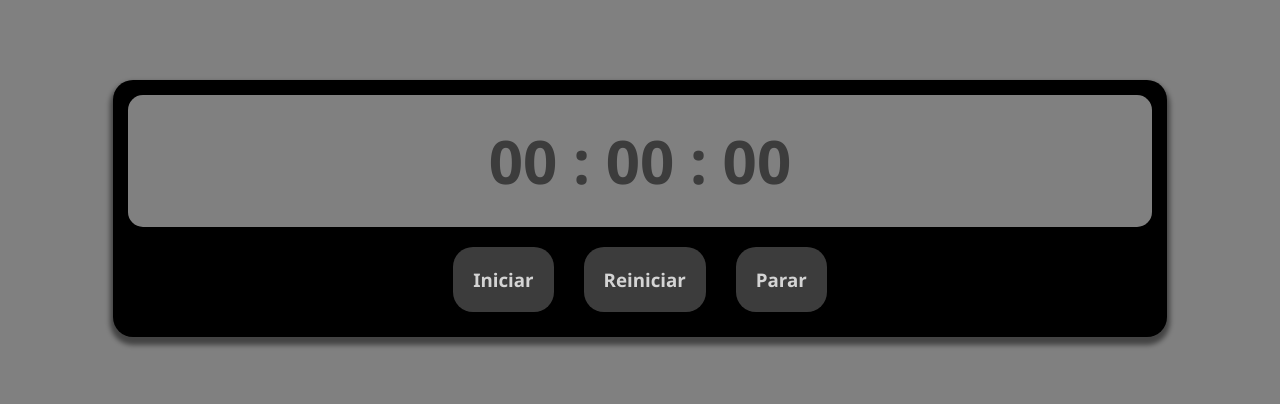
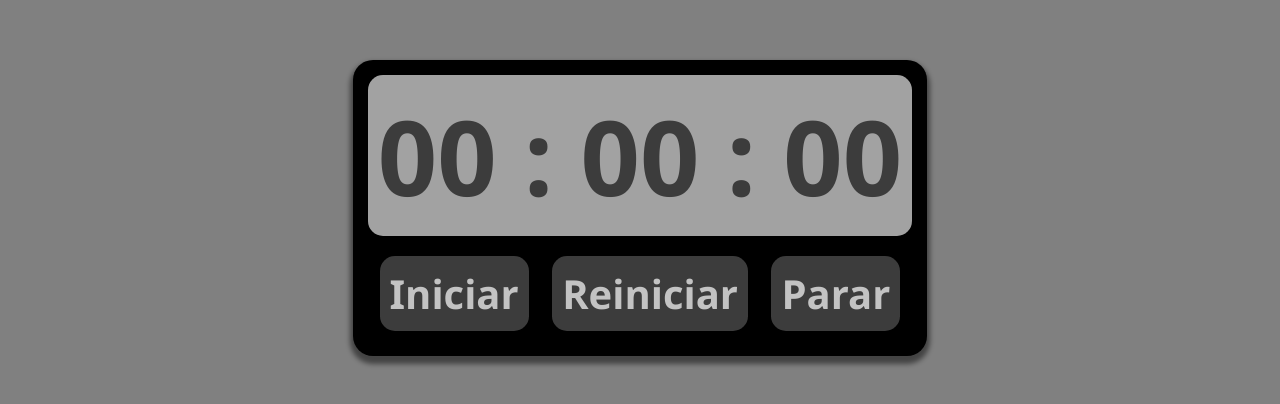
Before and after one commit to LaLunaInSky/projeto-cronometro, a plain HTML site: page index.html in a window 1280 px wide. Shown: the part 192-596 px from the top of the page. Drawn offline with Linux system fonts and the light colour scheme.

Commit message:
12/01/2025 13:06

```diff
--- a/index.html
+++ b/index.html
@@ -12,22 +12,22 @@
             <h1>
                 00 : 00 : 00
             </h1>
-        </section>
             <section class="botõesContagem">
-            <section onclick="rodarContagem = true" class="btnIniciar">
+                <section onclick="rodarContagem = true" class="btn Iniciar">
                     <h1>
                         Iniciar
                     </h1>
                 </section>
-            <section onclick="hora = 0, minuto = 0, segundo = 0" class="btnReiniciar">
+                <section onclick="hora = 0, minuto = 0, segundo = 0" class="btn Reiniciar">
                     <h1>
                         Reiniciar
                     </h1>
                 </section>
-            <section onclick="rodarContagem = false" class="btnParar">
+                <section onclick="rodarContagem = false" class="btn Parar">
                     <h1>
                         Parar
                     </h1>
+                </section>
             </section>
         </section>
     </main>
--- a/styles/style_adaptivo.css
+++ b/styles/style_adaptivo.css
@@ -33,54 +33,79 @@ body {
 
 @media (min-width:320px)  {
     body {
-        display: flex;
+        display: block;
         height: 100vh;
-        width: 100vw;
         font-family: 'Segoe UI', Tahoma, Geneva, Verdana, sans-serif;
-        background-color: var(--preto04);
     }
 
     main {
         cursor: default;
-        margin: auto;
-        border-radius: 20px;
-        box-shadow: 0px 5px 5px 3px rgba(0, 0, 0, 0.479);
-        width: 80vw;
-        padding: 15px;
-        background-color: var(--preto01);
+        height: 100%;
+        display: flex;
+        flex-flow: row;
+        justify-content: center;
+        align-items: center;
+        background-color: var(--preto04);
     }
 
     .mostradorContagem {
-        text-align: center;
-        color: var(--preto02);
-        border-radius: 15px;
-        padding: 25px;
-        font-size: 2.5em;
-        background-color: var(--preto04);
+        background-color: var(--preto01);
+        border-radius: 20px;
+        padding: 15px;
+        box-shadow: 0px 5px 5px 3px rgba(0, 0, 0, 0.479);
+
+        &>h1 {
+            border-radius: 15px;
+            padding: 10px;
+            font-size: 3.3em;
+            background-color: var(--preto05);
+            color: var(--preto02);
+        }
     }
 
     .botõesContagem {
         display: flex;
-        justify-content: center;
+        justify-content: space-around;
+
     }
 
-    .btnIniciar, .btnReiniciar, .btnParar {
+    .btn {
         cursor: pointer;
         background-color: var(--preto02);
-        color: var(--branco03);
-        margin: 20px 15px 10px;
-        border-radius: 20px;
-        padding: 20px;
+        color: var(--preto06);
+        padding: 10px;
+        margin-top: 20px;
+        margin-bottom: 10px;
+        border-radius: 15px;
+
+        &>h1 {
+            font-size: 1.3em;
+        }
 
         &:hover {
-            color: var(--preto02);
-            background-color: var(--branco03);
+            color: var(--preto01);
+            background-color: var(--preto05);
         }
     }
 }
 
-@media (min-width:480px)  { /* smartphones, Android phones, landscape iPhone */ }
-@media (min-width:600px)  { /* portrait tablets, portrait iPad, e-readers (Nook/Kindle), landscape 800x480 phones (Android) */ }
-@media (min-width:801px)  { /* tablet, landscape iPad, lo-res laptops ands desktops */ }
-@media (min-width:1025px) { /* big landscape tablets, laptops, and desktops */ }
-@media (min-width:1281px) { /* hi-res laptops and desktops */ }
+@media (min-width:480px)  {
+    .mostradorContagem > h1 {
+        font-size: 5em;
+    }
+
+    .btn > h1 {
+        font-size: 2em;
+    }
+}
+
+@media (min-width:801px)  {
+
+    .mostradorContagem > h1 {
+        font-size: 6.5em;
+    }
+
+    .btn > h1 {
+        font-size: 2.5em;
+    }
+}
```
Lines whose indentation alone changed are shown as unchanged.
